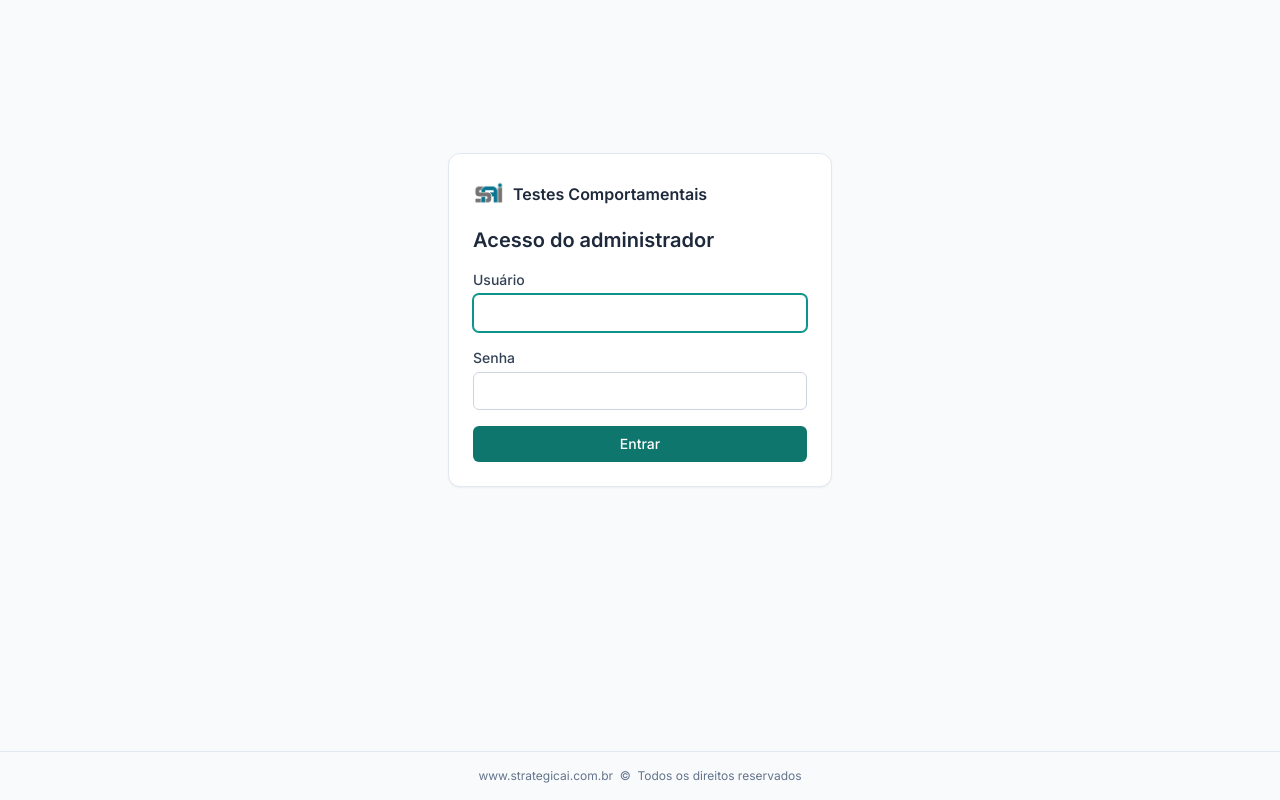
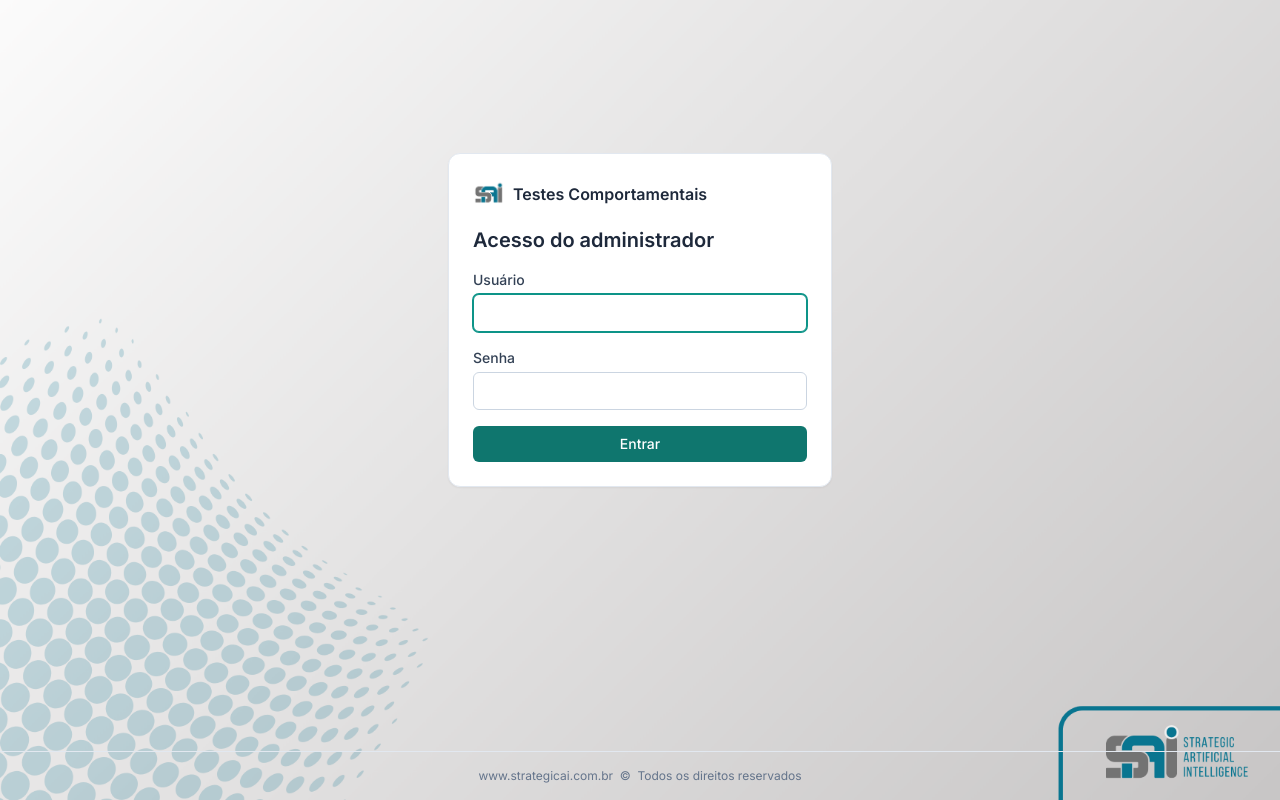
Before and after one commit to strategicai-hub/teste-perfil-comportamental, a FastAPI app: page /admin/login in a window 1280 px wide. Run offline with FastAPI, Linux system fonts and the light colour scheme; some libraries are stand-ins or nearby versions.

Commit message:
feat: adiciona fundo de tela SAI e alinha logo do header com dashboard
Co-Authored-By: Claude Opus 4.7 (1M context) <noreply@anthropic.com>

```diff
--- a/static/index.html
+++ b/static/index.html
@@ -38,7 +38,7 @@
 
   <!-- Header (só aparece em views logadas) -->
   <header x-show="showHeader()" class="border-b border-slate-200 bg-white">
-    <div class="mx-auto flex max-w-6xl items-center justify-between px-4 py-3">
+    <div class="mx-auto flex max-w-5xl items-center justify-between px-4 py-3">
       <button type="button" @click="goDashboard()" class="flex items-center gap-3 font-semibold text-slate-900 hover:opacity-80">
         <img src="assets/favicon-sai.png" alt="Strategic AI" class="h-8 w-auto">
         <span>Testes Comportamentais</span>
--- a/templates/_base.html
+++ b/templates/_base.html
@@ -10,7 +10,14 @@
   <link rel="preconnect" href="https://fonts.gstatic.com" crossorigin>
   <link href="https://fonts.googleapis.com/css2?family=Inter:wght@400;500;600;700;800&display=swap" rel="stylesheet">
   <style>
-    body { font-family: 'Inter', system-ui, sans-serif; }
+    body {
+      font-family: 'Inter', system-ui, sans-serif;
+      background-image: url('/assets/fundo-tela.png');
+      background-repeat: no-repeat;
+      background-position: right bottom;
+      background-size: cover;
+      background-attachment: fixed;
+    }
     .btn-primary { @apply bg-teal-700 hover:bg-teal-800 text-white; }
   </style>
 </head>
```
Also changed, not shown: static/style.css (+8 -0 lines), assets/fundo-tela.png (added).
